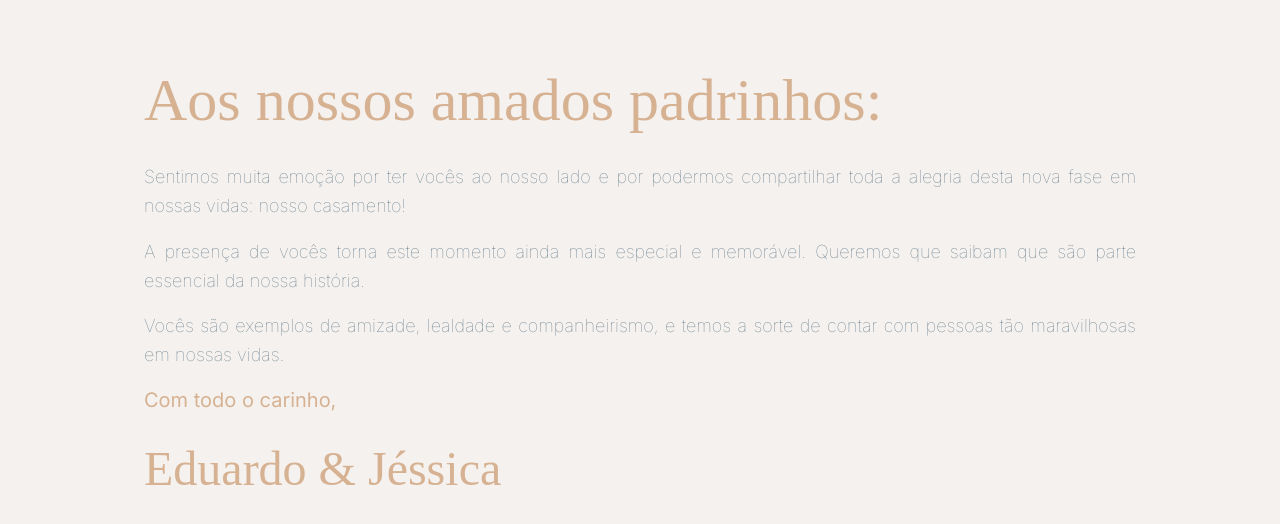
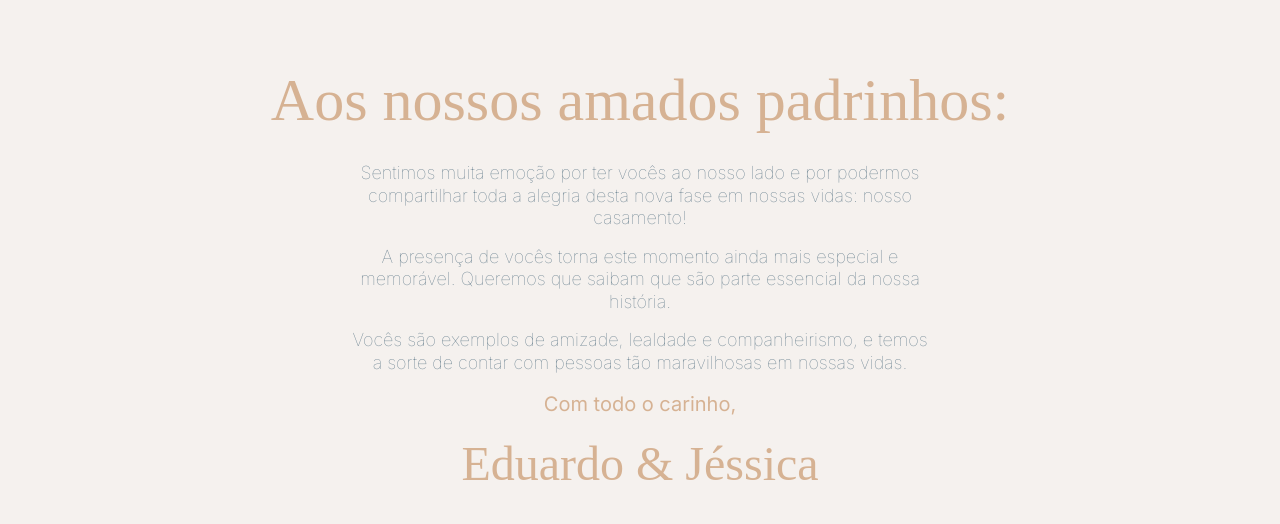
Before and after one commit to edupollheim/front_deploy_test, a Next.js app: page /padrinhos in a window 1280 px wide. Shown: the part 266-790 px from the top of the page. Built offline with nearby package versions, Linux system fonts and the light colour scheme; no server answers; a web font is replaced by a local one.

Commit message:
att padrinhos

```diff
--- a/src/app/padrinhos/page.tsx
+++ b/src/app/padrinhos/page.tsx
@@ -59,17 +59,17 @@ export default function Padrinhos() {
                             ))}
                         </div>
                     </div>
-                    <div className="flex flex-col justify-center items-start text-lg leading-relaxed space-y-4 px-0 text-[#637c8b] font['Inter'] font-thin" style={{ fontFamily: "'Inter'", fontWeight: 100 }}>
+                    <div className="flex flex-col justify-center items-center text-lg leading-tight space-y-4 px-0 text-[#637c8b] font['Inter'] font-thin" style={{ fontFamily: "'Inter'", fontWeight: 100 }}>
                         <h2 className="text-6xl mb-4 text-[#d6b293] text-center" style={{ fontWeight: 400, fontFamily: "'Luxurious Script'" }}>
                             Aos nossos amados padrinhos:
                         </h2>
-                        <p className="text-justify">
+                        <p className="text-center max-w-xl">
                             Sentimos muita emoção por ter vocês ao nosso lado e por podermos compartilhar toda a alegria desta nova fase em nossas vidas: nosso casamento!
                         </p>
-                        <p className="text-justify">
+                        <p className="text-center max-w-xl">
                             A presença de vocês torna este momento ainda mais especial e memorável. Queremos que saibam que são parte essencial da nossa história.
                         </p>
-                        <p className="text-justify">
+                        <p className="text-center max-w-xl">
                             Vocês são exemplos de amizade, lealdade e companheirismo, e temos a sorte de contar com pessoas tão maravilhosas em nossas vidas.
                         </p>
                         <p className="mt-6 font-bold text-xl text-center text-[#d6b293]" style={{ fontWeight: 400 }}>
```
